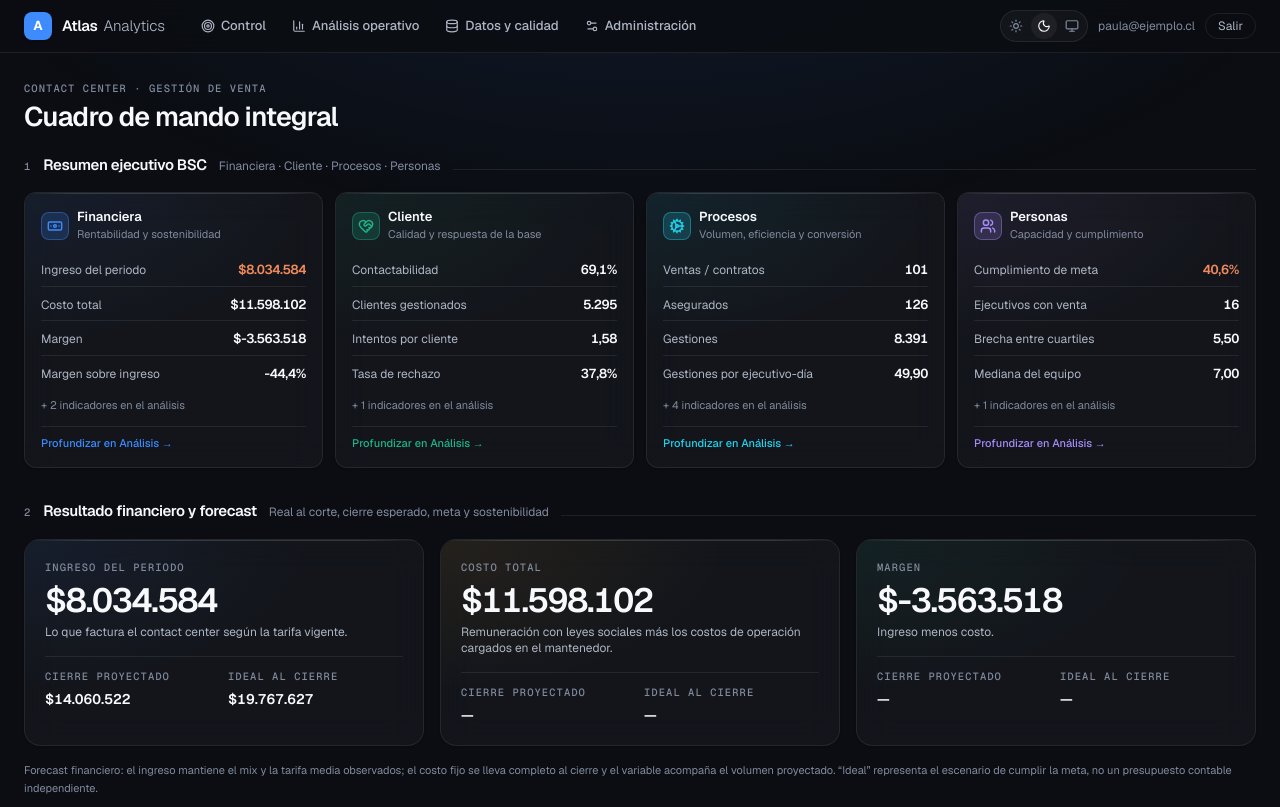
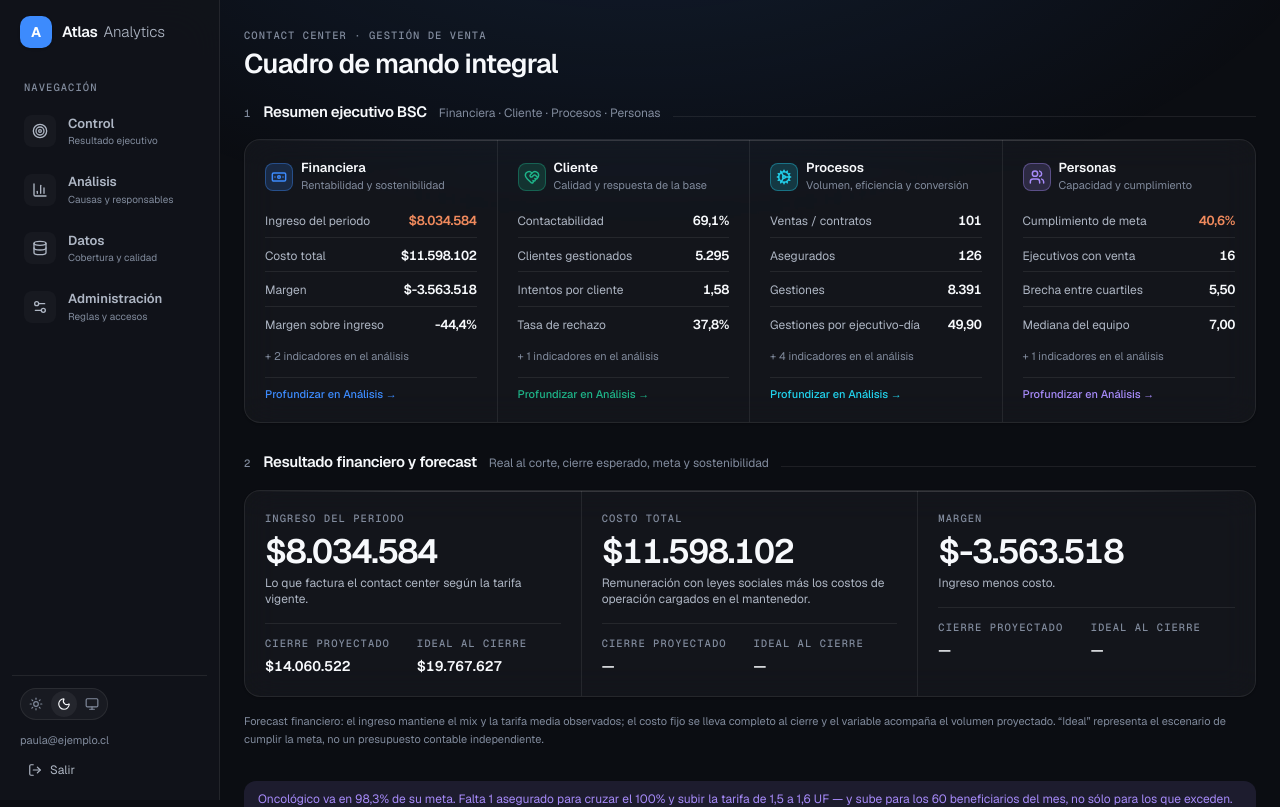
Before and after one commit to atlashh2fc-dev/atlasanalitycs, a Next.js app: page /vista-previa in a window 1280 px wide. Shown: the top 807 px of the page. Built offline with nearby package versions, Linux system fonts and the light colour scheme.

Commit message:
Rediseña navegación y jerarquía ejecutiva

```diff
--- a/app/globals.css
+++ b/app/globals.css
@@ -142,6 +142,15 @@ body {
   -webkit-font-smoothing: antialiased;
   -moz-osx-font-smoothing: grayscale;
   font-feature-settings: "kern" 1, "liga" 1, "cv11" 1;
+}
+
+@media (min-width: 1024px) {
+  body .atlas-sidebar ~ main {
+    width: calc(100% - 220px);
+    max-width: none !important;
+    margin-left: 220px !important;
+    margin-right: 0 !important;
+  }
 }
 
 /* Profundidad contenida: una sola luz ambiental, fuera del área de lectura. */
--- a/components/bsc/tablero.tsx
+++ b/components/bsc/tablero.tsx
@@ -155,7 +155,7 @@ function ResumenPerspectivas({
   analysisQuery: string;
 }) {
   return (
-    <div className="grid gap-3 md:grid-cols-2 xl:grid-cols-4">
+    <div className="vidrio grid overflow-hidden rounded-2xl md:grid-cols-2 xl:grid-cols-4">
       {PERSPECTIVAS.map((p, k) => {
         const lista = porPerspectiva.get(p.nombre) ?? [];
         const Icono = p.icono;
@@ -166,9 +166,8 @@ function ResumenPerspectivas({
             initial={reducido ? false : { opacity: 0, y: 12 }}
             animate={{ opacity: 1, y: 0 }}
             transition={{ delay: k * 0.05, type: "spring", stiffness: 260, damping: 26 }}
-            data-tono
             style={{ "--tono": p.tono } as React.CSSProperties}
-            className="vidrio flex flex-col rounded-xl p-4"
+            className="flex flex-col border-b border-[var(--vidrio-borde)] p-5 last:border-b-0 md:[&:nth-child(odd)]:border-r xl:border-b-0 xl:border-r xl:last:border-r-0"
           >
             <div className="mb-3 flex items-center gap-2">
               <span className="grid size-7 place-items-center rounded-lg" style={{ background: "color-mix(in srgb, var(--tono) 18%, transparent)", border: "1px solid color-mix(in srgb, var(--tono) 38%, transparent)", color: "var(--tono)" }}>
@@ -379,7 +378,7 @@ export function Tablero({
   const ultimoProyectado = proyeccion.at(-1)?.proyectado ?? null;
 
   return (
-    <div className="space-y-8">
+    <div className="space-y-7">
       <section className="space-y-4">
         <Titulo numero="1" titulo="Resumen ejecutivo BSC" subtitulo="Financiera · Cliente · Procesos · Personas" />
         <ResumenPerspectivas porPerspectiva={porPerspectiva} abierto={abierto} setAbierto={setAbierto} reducido={reducido} analysisQuery={analysisQuery} />
@@ -387,7 +386,7 @@ export function Tablero({
 
       <section className="space-y-4">
         <Titulo numero="2" titulo="Resultado financiero y forecast" subtitulo="Real al corte, cierre esperado, meta y sostenibilidad" />
-        <div className="grid gap-4 lg:grid-cols-3">
+        <div className="vidrio grid overflow-hidden rounded-2xl lg:grid-cols-3 lg:divide-x lg:divide-[var(--vidrio-borde)]">
         {[
           { t: "Ingreso del periodo", i: ingreso, tono: "var(--tono-venta)", mejorAlSubir: true, lineal: forecastFinanciero?.ingresoLineal, ideal: forecastFinanciero?.ingresoIdeal },
           { t: "Costo total", i: costo, tono: "var(--tono-asistencia)", mejorAlSubir: false, lineal: forecastFinanciero?.costoLineal, ideal: forecastFinanciero?.costoIdeal },
@@ -398,9 +397,8 @@ export function Tablero({
             initial={reducido ? false : { opacity: 0, y: 12 }}
             animate={{ opacity: 1, y: 0 }}
             transition={{ delay: k * 0.05, type: "spring", stiffness: 260, damping: 26 }}
-            data-tono
             style={{ "--tono": c.tono } as React.CSSProperties}
-            className="vidrio rounded-2xl p-5"
+            className="border-b border-[var(--vidrio-borde)] p-5 last:border-b-0 lg:border-b-0"
           >
             <p className="etiqueta">{c.t}</p>
             <p className="cifra mt-2.5 text-[2.1rem]">
--- a/components/nav.tsx
+++ b/components/nav.tsx
@@ -2,117 +2,85 @@
 
 import Link from "next/link";
 import { usePathname } from "next/navigation";
-import { BarChart3, Database, Settings2, Target } from "lucide-react";
+import { BarChart3, Database, LogOut, Settings2, Target } from "lucide-react";
 import { cn } from "@/lib/utils";
 import { SelectorTema } from "./tema";
 
 const LINKS = [
-  {
-    href: "/bsc",
-    label: "Control",
-    icono: Target,
-    rutas: ["/bsc"],
-  },
-  {
-    href: "/analisis",
-    label: "Análisis operativo",
-    icono: BarChart3,
-    rutas: ["/analisis", "/dashboard", "/equipo"],
-  },
-  {
-    href: "/datos",
-    label: "Datos y calidad",
-    icono: Database,
-    rutas: ["/datos", "/cargar"],
-  },
-  {
-    href: "/administracion",
-    label: "Administración",
-    icono: Settings2,
-    rutas: ["/administracion", "/mantenedor"],
-  },
+  { href: "/bsc", label: "Control", detalle: "Resultado ejecutivo", icono: Target, rutas: ["/bsc"] },
+  { href: "/analisis", label: "Análisis", detalle: "Causas y responsables", icono: BarChart3, rutas: ["/analisis", "/dashboard", "/equipo"] },
+  { href: "/datos", label: "Datos", detalle: "Cobertura y calidad", icono: Database, rutas: ["/datos", "/cargar"] },
+  { href: "/administracion", label: "Administración", detalle: "Reglas y accesos", icono: Settings2, rutas: ["/administracion", "/mantenedor"] },
 ];
+
+function Marca() {
+  return (
+    <Link href="/bsc" className="flex items-center gap-2.5">
+      <span className="grid size-8 place-items-center rounded-[10px] bg-[var(--series-1)] text-sm font-bold text-white shadow-sm">A</span>
+      <span className="flex items-baseline gap-1.5">
+        <span className="text-[15px] font-semibold tracking-tight">Atlas</span>
+        <span className="text-[15px] font-light text-[var(--text-secondary)]">Analytics</span>
+      </span>
+    </Link>
+  );
+}
 
 export function Nav({ email }: { email: string | null }) {
   const path = usePathname();
 
   return (
-    <header className="sticky top-0 z-40 border-b border-[var(--vidrio-borde)] bg-[color-mix(in_srgb,var(--plano)_88%,transparent)] backdrop-blur-xl">
-      <div className="mx-auto flex min-h-[52px] max-w-[1400px] items-center gap-3 px-4 py-1.5 sm:gap-6 sm:px-6">
-        <Link
-          href="/bsc"
-          className="group flex shrink-0 items-center gap-2.5"
-        >
-          {/* La marca: un cuadrado de vidrio con la A y el punto de
-              acento de la suite. Es lo que hace que Analytics se lea
-              como hermano de Atlas 360 y no como otro producto. */}
-          <span
-            className="grid size-7 place-items-center rounded-lg bg-[var(--series-1)] text-[13px] font-bold text-white"
-            style={{
-              boxShadow: "0 1px 2px rgba(0,0,0,.25)",
-            }}
-          >
-            A
-          </span>
-          <span className="hidden items-baseline gap-1.5 md:flex">
-            <span className="text-[15px] font-semibold tracking-tight">
-              Atlas
-            </span>
-            <span className="text-[15px] font-light text-[var(--text-secondary)]">
-              Analytics
-            </span>
-          </span>
-        </Link>
-
-        <nav className="flex min-w-0 items-center gap-0.5 overflow-x-auto">
+    <>
+      <aside className="atlas-sidebar fixed inset-y-0 left-0 z-50 hidden w-[220px] flex-col border-r border-[var(--vidrio-borde)] bg-[color-mix(in_srgb,var(--plano-alto)_94%,transparent)] px-3 py-4 backdrop-blur-xl lg:flex">
+        <div className="px-2"><Marca /></div>
+        <p className="etiqueta mb-2 mt-8 px-3">Navegación</p>
+        <nav className="space-y-1">
           {LINKS.map((l) => {
-            const activo = l.rutas.some(
-              (ruta) => path === ruta || path.startsWith(`${ruta}/`),
-            );
+            const activo = l.rutas.some((ruta) => path === ruta || path.startsWith(`${ruta}/`));
             const Icono = l.icono;
             return (
               <Link
                 key={l.href}
                 href={l.href}
                 className={cn(
-                  "relative flex shrink-0 items-center gap-1.5 rounded-lg px-2.5 py-1.5 text-[13px] transition-colors sm:px-3",
-                  activo
-                    ? "text-[var(--text-primary)]"
-                    : "text-[var(--text-secondary)] hover:text-[var(--text-primary)]",
+                  "group flex items-center gap-3 rounded-xl px-3 py-2.5 transition-colors",
+                  activo ? "bg-[var(--vidrio-alto)] text-[var(--text-primary)]" : "text-[var(--text-secondary)] hover:bg-[var(--surface-0)] hover:text-[var(--text-primary)]",
                 )}
               >
-                {activo ? (
-                  <span
-                    aria-hidden
-                    className="absolute inset-0 rounded-lg border border-[var(--vidrio-borde-alto)] bg-[var(--vidrio-alto)]"
-                  />
-                ) : null}
-                <Icono className="relative size-3.5" strokeWidth={2} />
-                <span className="relative hidden font-medium sm:inline">
-                  {l.label}
+                <span className={cn("grid size-8 shrink-0 place-items-center rounded-lg", activo ? "bg-[color-mix(in_srgb,var(--series-1)_16%,transparent)] text-[var(--series-1)]" : "bg-[var(--surface-0)]")}>
+                  <Icono className="size-4" strokeWidth={2} />
+                </span>
+                <span className="min-w-0">
+                  <span className="block text-[13px] font-semibold">{l.label}</span>
+                  <span className="block truncate text-[10px] text-[var(--text-muted)]">{l.detalle}</span>
                 </span>
               </Link>
             );
           })}
         </nav>
 
-        <div className="ml-auto flex items-center gap-2.5">
-          <SelectorTema />
-          {email ? (
-            <span className="hidden text-xs text-[var(--text-muted)] sm:block">
-              {email}
-            </span>
-          ) : null}
+        <div className="mt-auto border-t border-[var(--vidrio-borde)] px-2 pt-3">
+          <div className="mb-3 flex items-center justify-between"><SelectorTema /></div>
+          {email ? <p className="mb-2 truncate text-[11px] text-[var(--text-muted)]">{email}</p> : null}
           <form action="/api/salir" method="post">
-            <button
-              type="submit"
-              className="hidden rounded-full border border-[var(--vidrio-borde)] px-3 py-1 text-xs text-[var(--text-secondary)] transition-colors hover:border-[var(--vidrio-borde-alto)] hover:text-[var(--text-primary)] lg:block"
-            >
-              Salir
+            <button type="submit" className="flex w-full items-center gap-2 rounded-lg px-2 py-1.5 text-xs text-[var(--text-secondary)] hover:bg-[var(--surface-0)] hover:text-[var(--text-primary)]">
+              <LogOut className="size-3.5" /> Salir
             </button>
           </form>
         </div>
-      </div>
-    </header>
+      </aside>
+
+      <header className="sticky top-0 z-40 border-b border-[var(--vidrio-borde)] bg-[color-mix(in_srgb,var(--plano)_90%,transparent)] px-4 py-2 backdrop-blur-xl lg:hidden">
+        <div className="flex items-center gap-3">
+          <Marca />
+          <nav className="ml-auto flex items-center gap-1">
+            {LINKS.map((l) => {
+              const activo = l.rutas.some((ruta) => path === ruta || path.startsWith(`${ruta}/`));
+              const Icono = l.icono;
+              return <Link key={l.href} href={l.href} aria-label={l.label} className={cn("grid size-9 place-items-center rounded-lg", activo ? "bg-[var(--vidrio-alto)] text-[var(--series-1)]" : "text-[var(--text-secondary)]")}><Icono className="size-4" /></Link>;
+            })}
+          </nav>
+        </div>
+      </header>
+    </>
   );
 }
```
